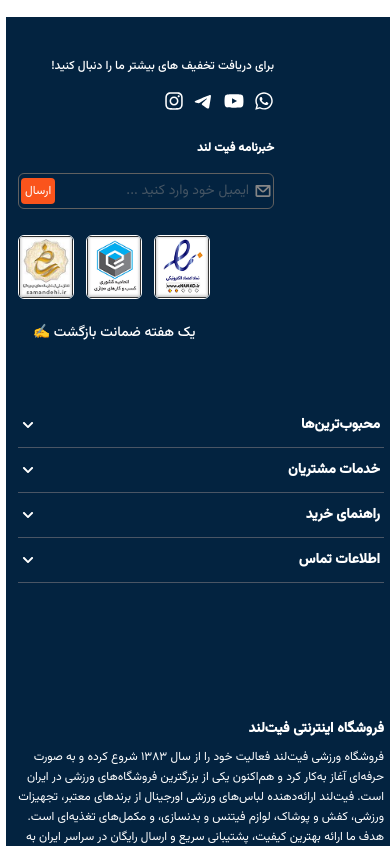
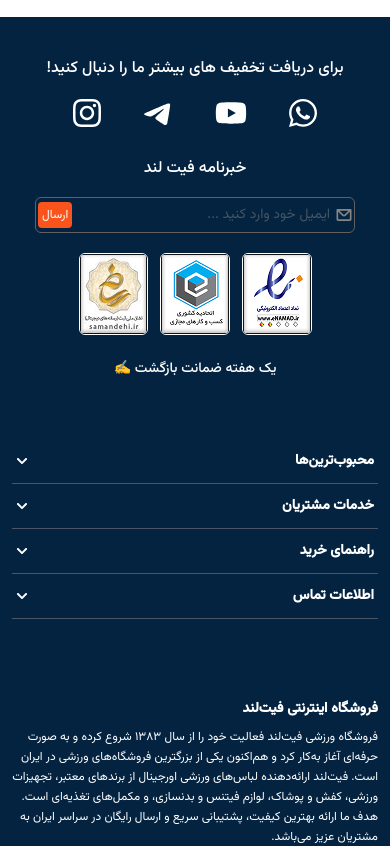
Before and after one commit to ashrafi-frontDeveloper/FitLand-Ecommerce-Online-Shop, a React (Vite) app: page / in a window 390 px wide. Shown: the part 5180-6026 px from the top of the page. Built offline with nearby package versions, Linux system fonts and the light colour scheme.

Commit message:
style(Footer): add responsive for mobile

```diff
--- a/src/components/Footer/Footer.jsx
+++ b/src/components/Footer/Footer.jsx
@@ -7,14 +7,14 @@ const Footer = () => {
     return (
         <>
         <footer className="bg-secondary">
-  {/* موبایل */}
+            {/* Mobile */}
             <section className="flex flex-col gap-y-10 md:hidden px-3 pt-10">
               <FooterTop />
               <FooterLinks />
               <FooterAbout />
             </section>
 
-  {/* دسکتاپ */}
+            {/* Desktop */}
             <section className="hidden md:flex gap-x-10 pt-10 lg:pt-[72px] px-3 lg:px-16 xl:px-[108px]">
               <FooterLinks />
               <FooterTop />
@@ -23,7 +23,7 @@ const Footer = () => {
               <FooterAbout />
             </section>
 
-  {/* مشترک */}
+            {/* Common */}
             <section className="px-0 mt-8">
               <FooterBottom />
             </section>
--- a/src/components/Footer/FooterAbout.jsx
+++ b/src/components/Footer/FooterAbout.jsx
@@ -1,6 +1,6 @@
 const FooterAbout = () => {
   return (
-    <div className="text-white text-sm mt-14 lg:mt-0 leading-5 xl:leading-7 w-96 lg:w-[500px] xl:w-[650px]">
+    <div className="flex- flex-col items-center md:items-start text-white text-sm mt-0 md:mt-14 lg:mt-0 leading-5 xl:leading-7 w-full md:w-96 lg:w-[500px] xl:w-[650px]">
       <h4 className="font-bold text-sm xl:text-base mt-10 lg:mt-0 mb-2 lg:mb-4">فروشگاه اینترنتی فیت‌لند</h4>
       <p className="text-[12px] xl:text-sm">
         فروشگاه ورزشی فیت‌لند فعالیت خود را از سال ۱۳۸۳ شروع کرده و به صورت حرفه‌ای آغاز به‌کار کرد و هم‌اکنون یکی از بزرگترین فروشگاه‌های ورزشی در ایران است. فیت‌لند ارائه‌دهنده لباس‌های ورزشی اورجینال از برندهای معتبر، تجهیزات ورزشی، کفش و پوشاک، لوازم فیتنس و بدنسازی، و مکمل‌های تغذیه‌ای است.
--- a/src/components/Footer/FooterLinks.jsx
+++ b/src/components/Footer/FooterLinks.jsx
@@ -78,7 +78,7 @@ const FooterLinks = () => {
 
   return (
     <>
-      {/* دسکتاپ */}
+      {/* Desktop */}
       <div className="hidden md:grid grid-cols-2 md:grid-cols-4 text-white text-[12px] xl:text-sm w-full">
         {columns.map((col, index) => (
           <div key={index}>
@@ -94,7 +94,26 @@ const FooterLinks = () => {
         ))}
       </div>
 
-      {/* موبایل */}
+      {/* Mobile */}
+      {/* <div className="md:hidden w-full text-white text-[12px]">
+        {columns.map((col, index) => (
+          <div key={index} className="border-b border-gray-600">
+            <button className="w-full flex justify-between items-center py-3 px-1" onClick={() => toggleIndex(index)}>
+              <span className="font-bold text-sm">{col.title}</span>
+              <FaChevronDown className={` transition-all duration-500 ${openIndex === index ? "rotate-180" : ""}`}  />
+            </button>
+            {openIndex === index && (
+              <ul className="space-y-2 px-4 pb-4">
+                {col.links.map((link, idx) => (
+                  <li key={idx} className="text-[11px] text-gray-300 hover:text-primary transition-colors cursor-pointer">
+                    {link}
+                  </li>
+                ))}
+              </ul>
+            )}
+          </div>
+        ))}
+      </div> */}
       <div className="md:hidden w-full text-white text-[12px]">
   {columns.map((col, index) => (
     <div key={index} className="border-b border-gray-600">
@@ -104,11 +123,18 @@ const FooterLinks = () => {
       >
         <span className="font-bold text-sm">{col.title}</span>
         <FaChevronDown
-                className={`transition-transform duration-300 ${openIndex === index ? "rotate-180" : ""}`}
+          className={`transition-transform duration-300 ${
+            openIndex === index ? 'rotate-180' : ''
+          }`}
         />
       </button>
-            {openIndex === index && (
-              <ul className="space-y-2 px-4 pb-4">
+
+      <div
+        className={`transition-all duration-500 overflow-hidden ${
+          openIndex === index ? 'max-h-96 opacity-100' : 'max-h-0 opacity-0'
+        }`}
+      >
+        <ul className="space-y-2 px-4 py-4">
           {col.links.map((link, idx) => (
             <li
               key={idx}
@@ -118,10 +144,11 @@ const FooterLinks = () => {
             </li>
           ))}
         </ul>
-            )}
+      </div>
     </div>
   ))}
       </div>
+
     </>
   );
 };
--- a/src/components/Footer/FooterTop.jsx
+++ b/src/components/Footer/FooterTop.jsx
@@ -7,32 +7,32 @@ import { CgMail } from "react-icons/cg";
 const FooterTop = () => {
     return (
         <>
-            <div className="flex flex-col items-end gap-3 lg:gap-y-6">
+            <div className="flex flex-col items-center md:items-start gap-3 lg:gap-y-6">
                 {/* social media */}
-                <div className="flex flex-col gap-y-4 w-3xs lg:w-72 xl:w-[330px]">
+                <div className="flex flex-col items-center md:items-start gap-y-4 w-full md:w-3xs lg:w-72 xl:w-[330px]">
                     {/* title */}
-                    <h6 className="text-[12px] xl:text-sm font-medium text-white">برای دریافت تخفیف های بیشتر ما را دنبال کنید!</h6>
+                    <h6 className="text-base md:text-[12px] xl:text-sm font-medium text-white">برای دریافت تخفیف های بیشتر ما را دنبال کنید!</h6>
 
                     {/* social media */}
-                    <div className="flex items-center gap-x-2.5 lg:gap-x-4 xl:gap-x-8 text-white">
+                    <div className="flex items-center gap-x-10 md:gap-x-2.5 lg:gap-x-4 xl:gap-x-8 text-white">
                         <a href="#">
-                            <FaWhatsapp className="h-5 lg:h-7 xl:h-10 w-5 lg:w-7 xl:w-10 hover:scale-110 transition-all duration-300" />
+                            <FaWhatsapp className="h-8 md:h-5 lg:h-7 xl:h-10 w-8 md:w-5 lg:w-7 xl:w-10 hover:scale-110 transition-all duration-300" />
                         </a>
                         <a href="#">
-                            <FaYoutube className="h-5 lg:h-7 xl:h-10 w-5 lg:w-7 xl:w-10 hover:scale-110 transition-all duration-300" />
+                            <FaYoutube className="h-8 md:h-5 lg:h-7 xl:h-10 w-8 md:w-5 lg:w-7 xl:w-10 hover:scale-110 transition-all duration-300" />
                         </a>
                         <a href="#">
-                            <RiTelegram2Fill className="h-5 lg:h-7 xl:h-10 w-5 lg:w-7 xl:w-10 hover:scale-110 transition-all duration-300" />
+                            <RiTelegram2Fill className="h-8 md:h-5 lg:h-7 xl:h-10 w-8 md:w-5 lg:w-7 xl:w-10 hover:scale-110 transition-all duration-300" />
                         </a>
                         <a href="#">
-                            <FaInstagram className="h-5 lg:h-7 xl:h-10 w-5 lg:w-7 xl:w-10 hover:scale-110 transition-all duration-300" />
+                            <FaInstagram className="h-8 md:h-5 lg:h-7 xl:h-10 w-8 md:w-5 lg:w-7 xl:w-10 hover:scale-110 transition-all duration-300" />
                         </a>
                     </div>
                 </div>
                 {/* newslatter */}
-                <div className="flex flex-col gap-y-4 gap-x-2 mt-4 xl:mt-6 h-9 w-3xs lg:w-72 xl:w-[330px]">
-                    <h6 className="text-[12px] lg:text-sm xl:text-base font-bold text-white">خبرنامه فیت لند</h6>
-                    <form className="flex items-center justify-between px-0 lg:px-1.5 py-1 w-3xs lg:w-72 xl:w-[330px] rounded-md border border-NeutralSecondory" action="">
+                <div className="flex flex-col items-center md:items-start gap-y-4 gap-x-2 mt-4 xl:mt-6 h-9 w-full md:w-3xs lg:w-72 xl:w-[330px]">
+                    <h6 className="text-base md:text-[12px] lg:text-sm xl:text-base font-medium text-white">خبرنامه فیت لند</h6>
+                    <form className="flex items-center justify-between px-0 lg:px-1.5 py-1 w-80 md:w-3xs lg:w-72 xl:w-[330px] rounded-md border border-NeutralSecondory" action="">
                         <div className="flex items-center gap-x-1 lg:gap-x-2 ">
                             <CgMail className="w-5 h-5 text-Neutral868686" />
                             <input type="email" className="text-sm outline-none text-Neutral868686" placeholder="ایمیل خود وارد کنید ..." />
@@ -45,9 +45,9 @@ const FooterTop = () => {
                 <div className="flex flex-col items-center lg:items-start mt-12 lg:mt-16 xl:mt-24 gap-y-6">
                     {/* trust */}
                     <div className="flex gap-x-3 lg:gap-x-6">
-                        <img src="images/footer/img1.png" alt="" className="w-14 lg:w-auto h-16 lg:h-auto border border-white rounded-md" />
-                        <img src="images/footer/img2.png" alt="" className="w-14 lg:w-auto h-16 lg:h-auto border border-white rounded-md" />
-                        <img src="images/footer/img3.png" alt="" className="w-14 lg:w-auto h-16 lg:h-auto border border-white rounded-md" />
+                        <img src="images/footer/img1.png" alt="" className="w-auto md:w-14 lg:w-auto h-auto md:h-16 lg:h-auto border border-white rounded-md" />
+                        <img src="images/footer/img2.png" alt="" className="w-auto md:w-14 lg:w-auto h-auto md:h-16 lg:h-auto border border-white rounded-md" />
+                        <img src="images/footer/img3.png" alt="" className="w-auto md:w-14 lg:w-auto h-auto md:h-16 lg:h-auto border border-white rounded-md" />
                     </div>
                     {/* title bottom */}
                     <h6 className="text-sm xl:text-base text-white font-medium mb-5">یک هفته ضمانت بازگشت ✍</h6>
```
Lines whose indentation alone changed are shown as unchanged.
